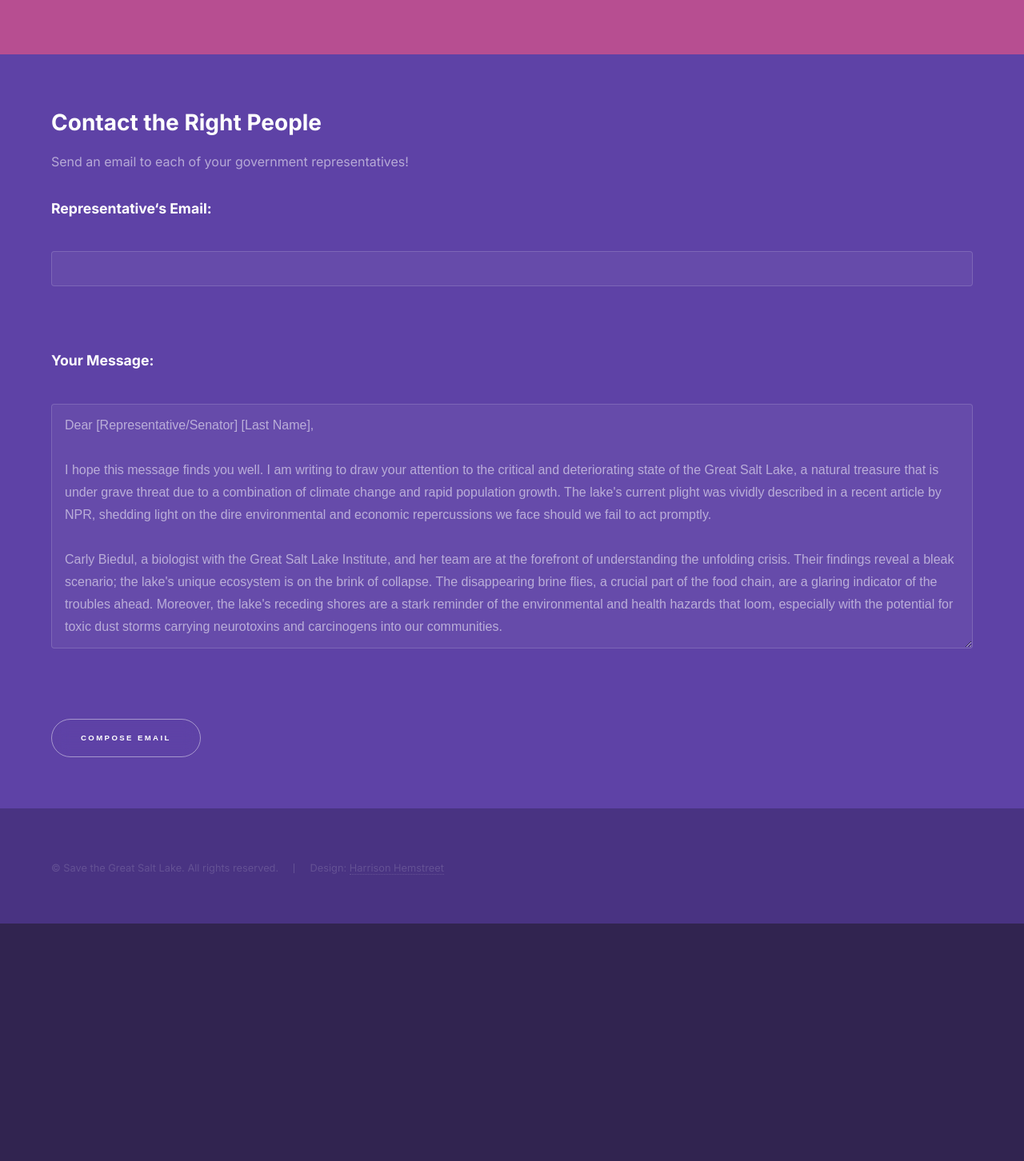
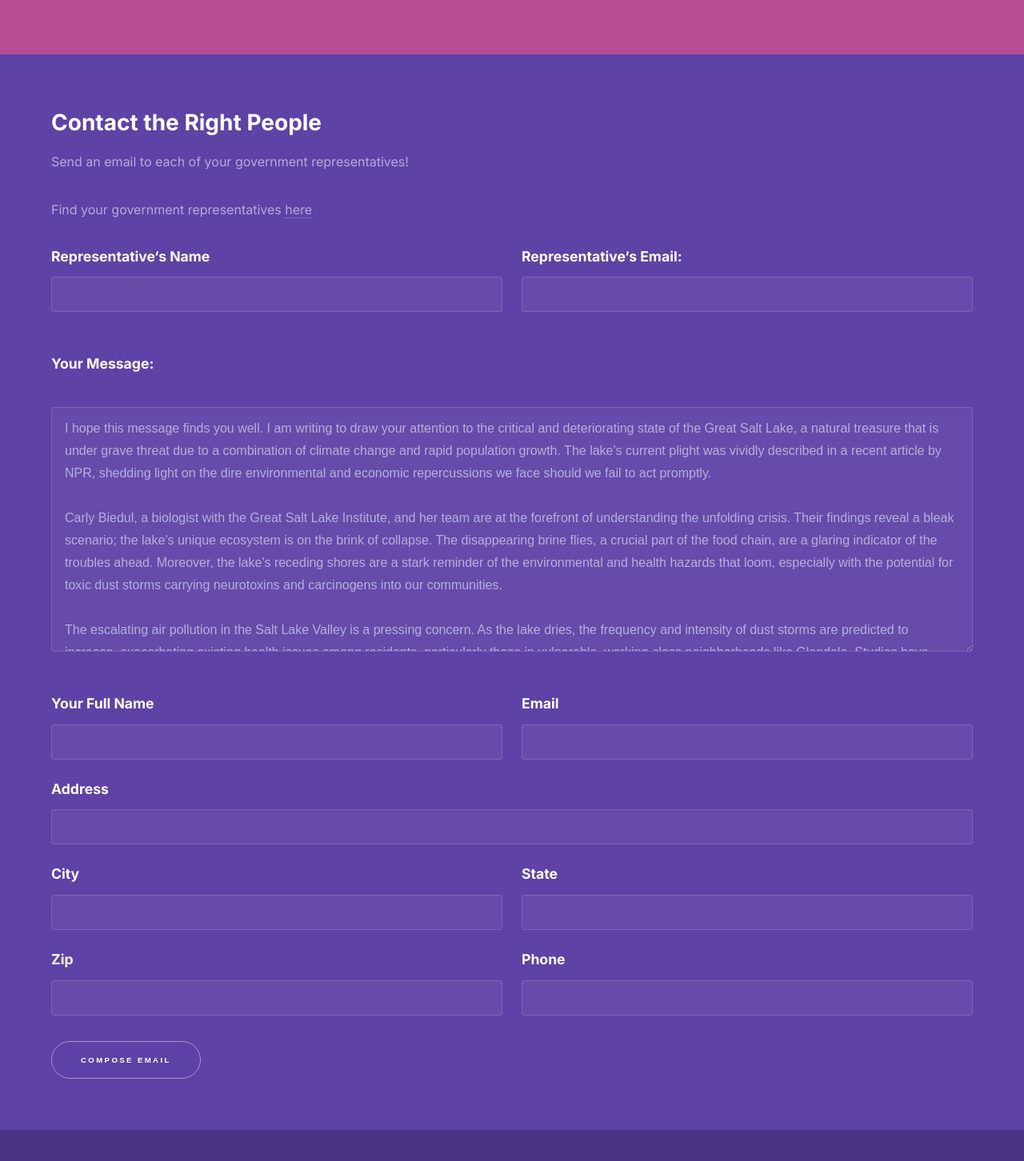
Before and after one commit to Save-the-Great-Salt-Lake/save-gsl, a Next.js app: page / in a window 1280 px wide. Shown: the part 1566-3018 px from the top of the page at 80% size. Before the commit the page ends 2721 px from the top, so only its background shows below. Built offline with nearby package versions, Linux system fonts and the light colour scheme; grey boxes are pictures that could not be loaded.

Commit message:
improve contact form

```diff
--- a/components/Contact.tsx
+++ b/components/Contact.tsx
@@ -1,12 +1,18 @@
 'use client'
-import { useState, useEffect } from 'react'
+import { useState } from 'react'
 
 export default function ContactSection() {
+  const [repName, setRepName] = useState('')
   const [repEmail, setRepEmail] = useState('')
+  const [fullName, setFullName] = useState('')
+  const [address, setAddress] = useState('')
+  const [city, setCity] = useState('')
+  const [state, setState] = useState('')
+  const [zip, setZip] = useState('')
+  const [email, setEmail] = useState('')
+  const [phone, setPhone] = useState('')
   const [message, setMessage] =
-    useState(`Dear [Representative/Senator] [Last Name],
-
-I hope this message finds you well. I am writing to draw your attention to the critical and deteriorating state of the Great Salt Lake, a natural treasure that is under grave threat due to a combination of climate change and rapid population growth. The lake's current plight was vividly described in a recent article by NPR, shedding light on the dire environmental and economic repercussions we face should we fail to act promptly.
+    useState(`I hope this message finds you well. I am writing to draw your attention to the critical and deteriorating state of the Great Salt Lake, a natural treasure that is under grave threat due to a combination of climate change and rapid population growth. The lake's current plight was vividly described in a recent article by NPR, shedding light on the dire environmental and economic repercussions we face should we fail to act promptly.
 
 Carly Biedul, a biologist with the Great Salt Lake Institute, and her team are at the forefront of understanding the unfolding crisis. Their findings reveal a bleak scenario; the lake's unique ecosystem is on the brink of collapse. The disappearing brine flies, a crucial part of the food chain, are a glaring indicator of the troubles ahead. Moreover, the lake's receding shores are a stark reminder of the environmental and health hazards that loom, especially with the potential for toxic dust storms carrying neurotoxins and carcinogens into our communities.
 
@@ -20,39 +26,40 @@ I implore you to champion robust policies and funding to restore and protect the
 
 The Great Salt Lake is more than a natural wonder; it's a vital part of Utah's environmental, economic, and cultural heritage. As our elected representative, your advocacy and action in safeguarding this invaluable asset are crucial. We have a collective responsibility to preserve the Great Salt Lake for the present and future generations.
 
-Thank you for your time and consideration. I am hopeful that with your support, we can avert an ecological disaster and ensure a sustainable future for the Great Salt Lake and our community.
-
-Warmest regards,
-
-[Your Full Name]
-[Your Address]
-[City, State, Zip]
-[Your Email]
-[Your Phone Number]`)
+Thank you for your time and consideration. I am hopeful that with your support, we can avert an ecological disaster and ensure a sustainable future for the Great Salt Lake and our community.`)
 
   const composeEmail = () => {
     const subject =
       'Urgent Call to Action: Protecting The Great Salt Lake from Ecological Disaster'
     const mailtoLink = `mailto:${repEmail.trim()}?subject=${encodeURIComponent(
       subject
-    )}&body=${encodeURIComponent(message)}`
+    )}&body=${encodeURIComponent(`Dear ${repName},\n\n` + message + `Warmest regards,\n\n${fullName}\n${address}\n${city}, ${state}, ${zip}\n${email}\n${phone}`)}`
     console.log('mailtoLink: ', mailtoLink)
     window.location.href = mailtoLink
   }
-
-  useEffect(() => { }, [repEmail])
 
   return (
     <section id="three" className="wrapper style1 fade-up">
       <div className="inner">
         <h2>Contact the Right People</h2>
         <p>Send an email to each of your government representatives!</p>
+        <p>Find your government representatives <a href='https://www.usa.gov/elected-officials' target="_blank">here</a></p>
         <section>
           <form id="email-form">
             <div className="fields">
-              <div className="field">
+              <div className="field half">
+                <label htmlFor="name">Representative&lsquo;s Name</label>
+                <input
+                  type="text"
+                  name="name"
+                  id="name"
+                  required
+                  value={repName}
+                  onChange={(e) => setRepName(e.target.value)}
+                />
+              </div>
+              <div className="field half">
                 <label htmlFor="rep-email">Representative&lsquo;s Email:</label>
-                <br />
                 <input
                   type="email"
                   id="rep-email"
@@ -61,7 +68,6 @@ Warmest regards,
                   value={repEmail}
                   onChange={(e) => setRepEmail(e.target.value)}
                 />
-                <br />
                 <br />
               </div>
               <div className="field">
@@ -77,7 +83,83 @@ Warmest regards,
                   onChange={(e) => setMessage(e.target.value)}
                 ></textarea>
                 <br />
-                <br />
+              </div>
+              <div className="field half">
+                <label htmlFor="name">Your Full Name</label>
+                <input
+                  type="text"
+                  name="name"
+                  id="name"
+                  required
+                  value={fullName}
+                  onChange={e => setFullName(e.target.value)}
+                />
+              </div>
+              <div className="field half">
+                <label htmlFor="email">Email</label>
+                <input
+                  type="text"
+                  name="email"
+                  id="email"
+                  required
+                  value={email}
+                  onChange={e => setEmail(e.target.value)}
+                />
+              </div>
+              <div className="field">
+                <label htmlFor="address">Address</label>
+                <input
+                  type="text"
+                  name="address"
+                  id="address"
+                  required
+                  value={address}
+                  onChange={e => setAddress(e.target.value)}
+                />
+              </div>
+              <div className="field half">
+                <label htmlFor="city">City</label>
+                <input
+                  type="text"
+                  name="city"
+                  id="city"
+                  required
+                  value={city}
+                  onChange={e => setCity(e.target.value)}
+                />
+              </div>
+              <div className="field half">
+                <label htmlFor="state">State</label>
+                <input
+                  type="text"
+                  name="state"
+                  id="state"
+                  required
+                  value={state}
+                  onChange={e => setState(e.target.value)}
+                />
+              </div>
+              <div className="field half">
+                <label htmlFor="zip">Zip</label>
+                <input
+                  type="text"
+                  name="zip"
+                  id="zip"
+                  required
+                  value={zip}
+                  onChange={e => setZip(e.target.value)}
+                />
+              </div>
+              <div className="field half">
+                <label htmlFor="phone">Phone</label>
+                <input
+                  type="text"
+                  name="phone"
+                  id="phone"
+                  required
+                  value={phone}
+                  onChange={e => setPhone(e.target.value)}
+                />
               </div>
             </div>
             <input type="button" value="Compose Email" onClick={composeEmail} />
```
